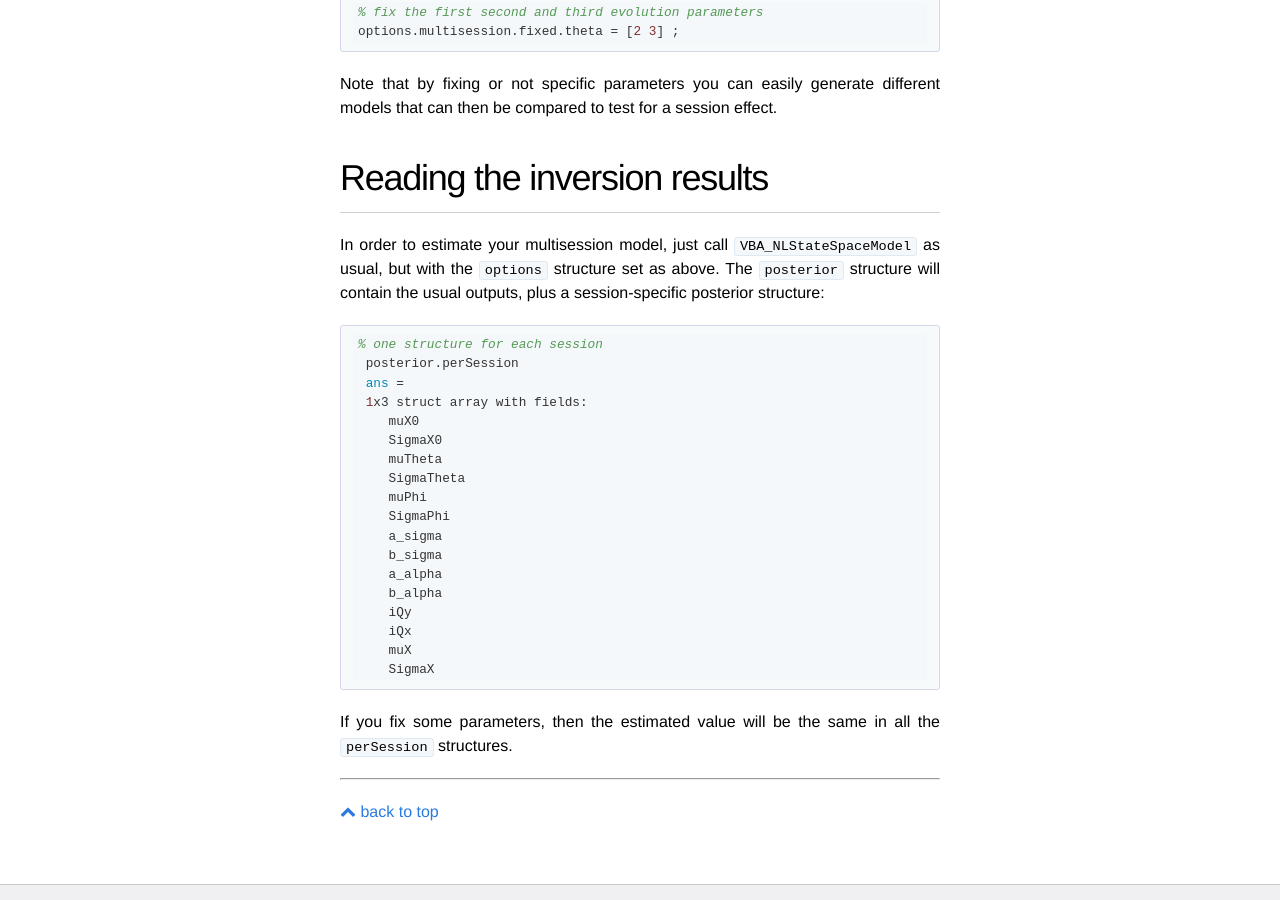
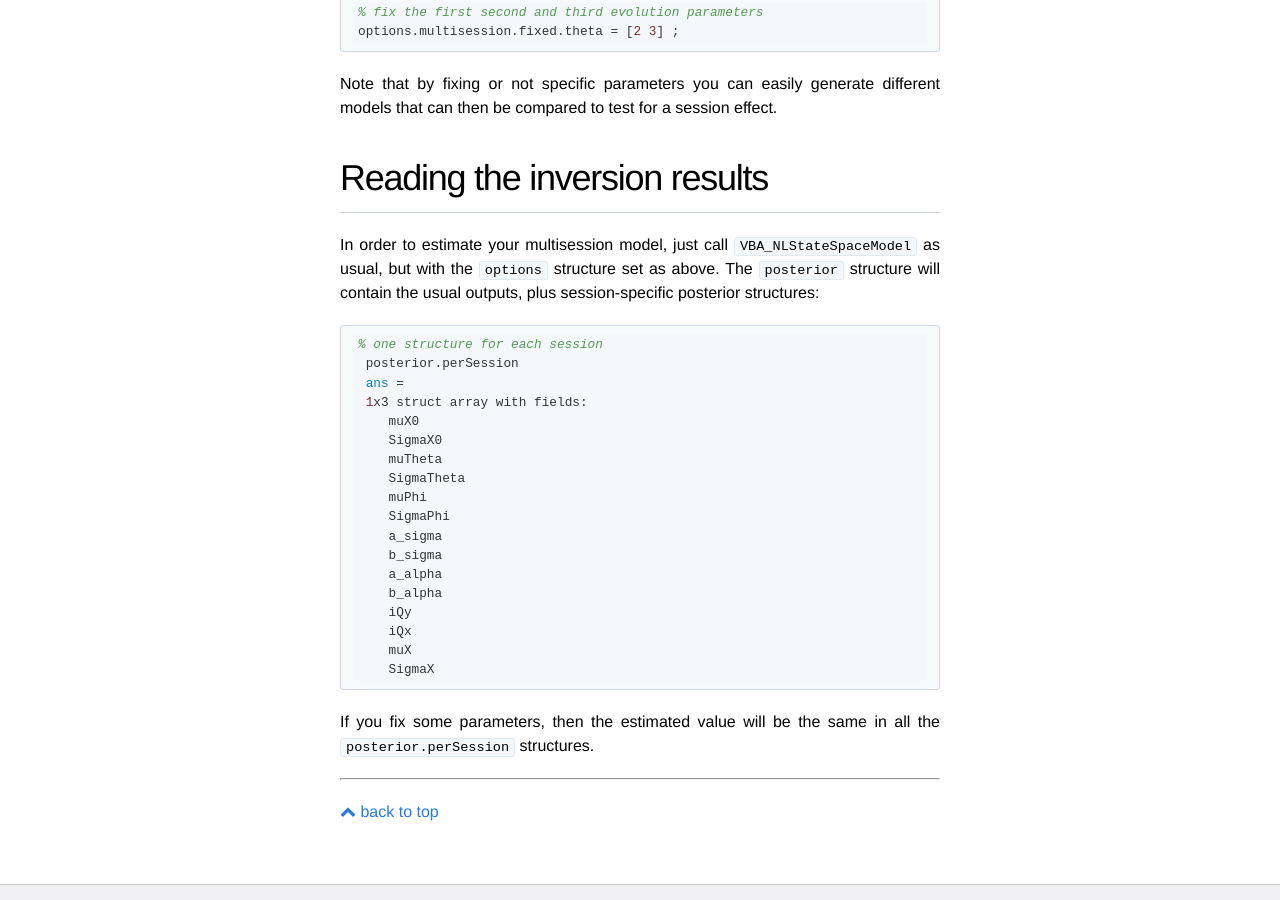
Before and after one commit to MBB-team/VBA-toolbox, a Jekyll site: the page built from _wiki/Multisession.md, in a window 1280 px wide and 900 px high, scrolled down 1361 px. Built offline with Jekyll 4.4.1, drawn with Linux system fonts in a browser that asks for light colours; nearby versions of some CDN libraries; formulas are drawn with MathJax 3.

Commit message:
Update Multisession.md

````diff
--- a/_wiki/Multisession.md
+++ b/_wiki/Multisession.md
@@ -44,7 +44,7 @@ Note that by fixing or not specific parameters you can easily generate different
 
 # Reading the inversion results
 
-In order to estimate your multisession model, just call ```VBA_NLStateSpaceModel``` as usual, but with the `options` structure set as above. The `posterior` structure will contain the usual outputs, plus a session-specific posterior structure:
+In order to estimate your multisession model, just call ```VBA_NLStateSpaceModel``` as usual, but with the `options` structure set as above. The `posterior` structure will contain the usual outputs, plus session-specific posterior structures:
 
 ```matlab
 % one structure for each session
@@ -67,4 +67,4 @@
     SigmaX
 ```
 
-If you fix some parameters, then the estimated value will be the same in all the ```perSession``` structures.
+If you fix some parameters, then the estimated value will be the same in all the ```posterior.perSession``` structures.
````
